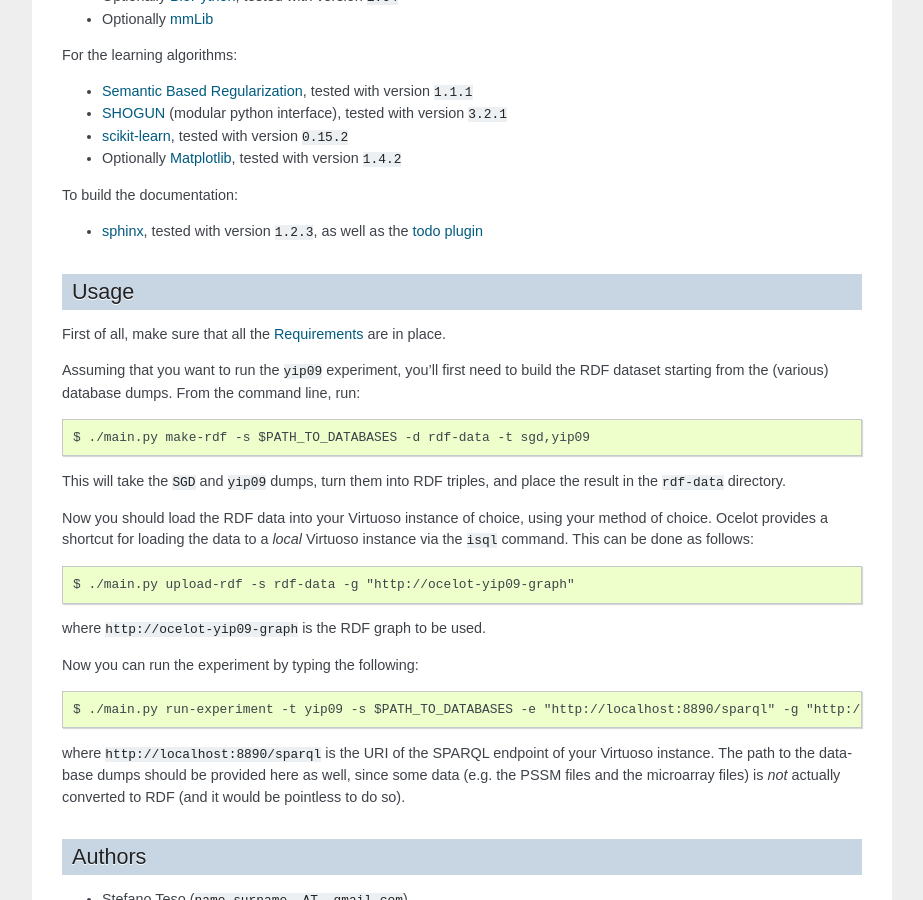
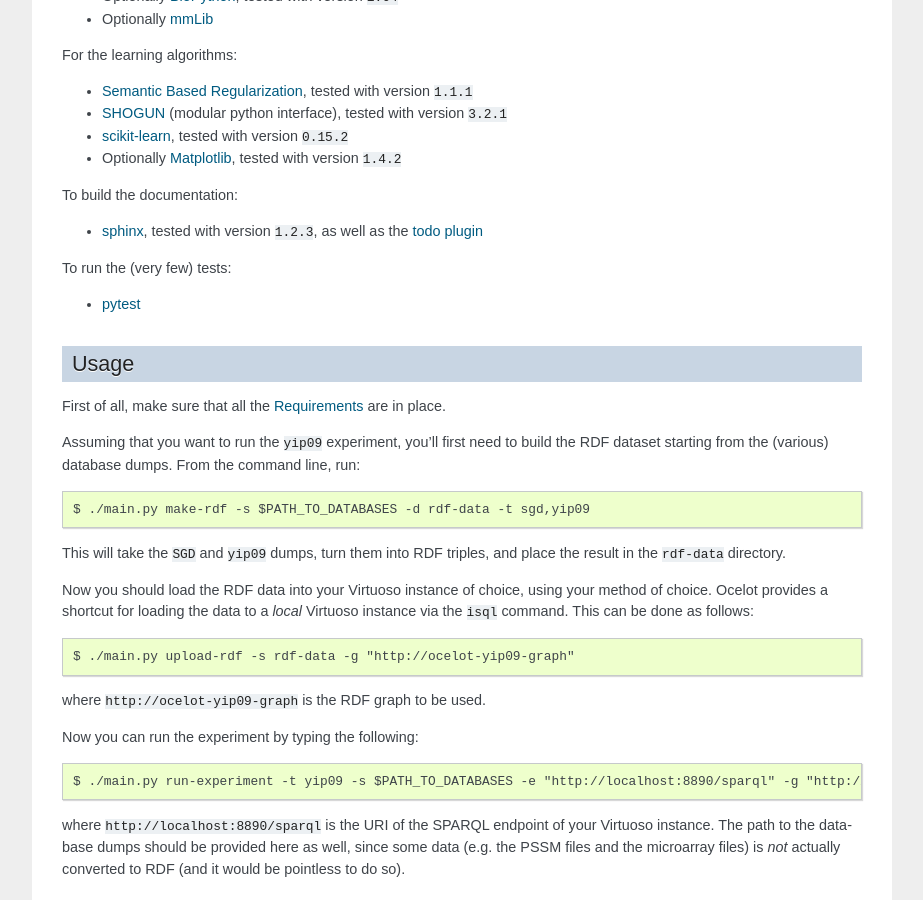
Before and after one commit to stefanoteso/ocelot, a Sphinx documentation site: the page built from docs/source/index.rst, in a window 1280 px wide and 900 px high, scrolled down 793 px. Shown: the whole window, without its empty margins (198-1121 px from the left). Built offline with Sphinx 7.4.7, drawn with Linux system fonts in a browser that asks for light colours; formulas are drawn with MathJax 3.

Commit message:
docs: mention py.test in the requirements.

```diff
--- a/docs/source/index.rst
+++ b/docs/source/index.rst
@@ -55,6 +55,10 @@ For the learning algorithms:
 To build the documentation:
 
 * `sphinx <http://sphinx-doc.org/>`_, tested with version ``1.2.3``, as well as the `todo plugin <http://sphinx-doc.org/ext/todo.html>`_
+
+To run the (very few) tests:
+
+* `pytest <http://pytest.org/latest/>`_
 
 Usage
 -----
```
